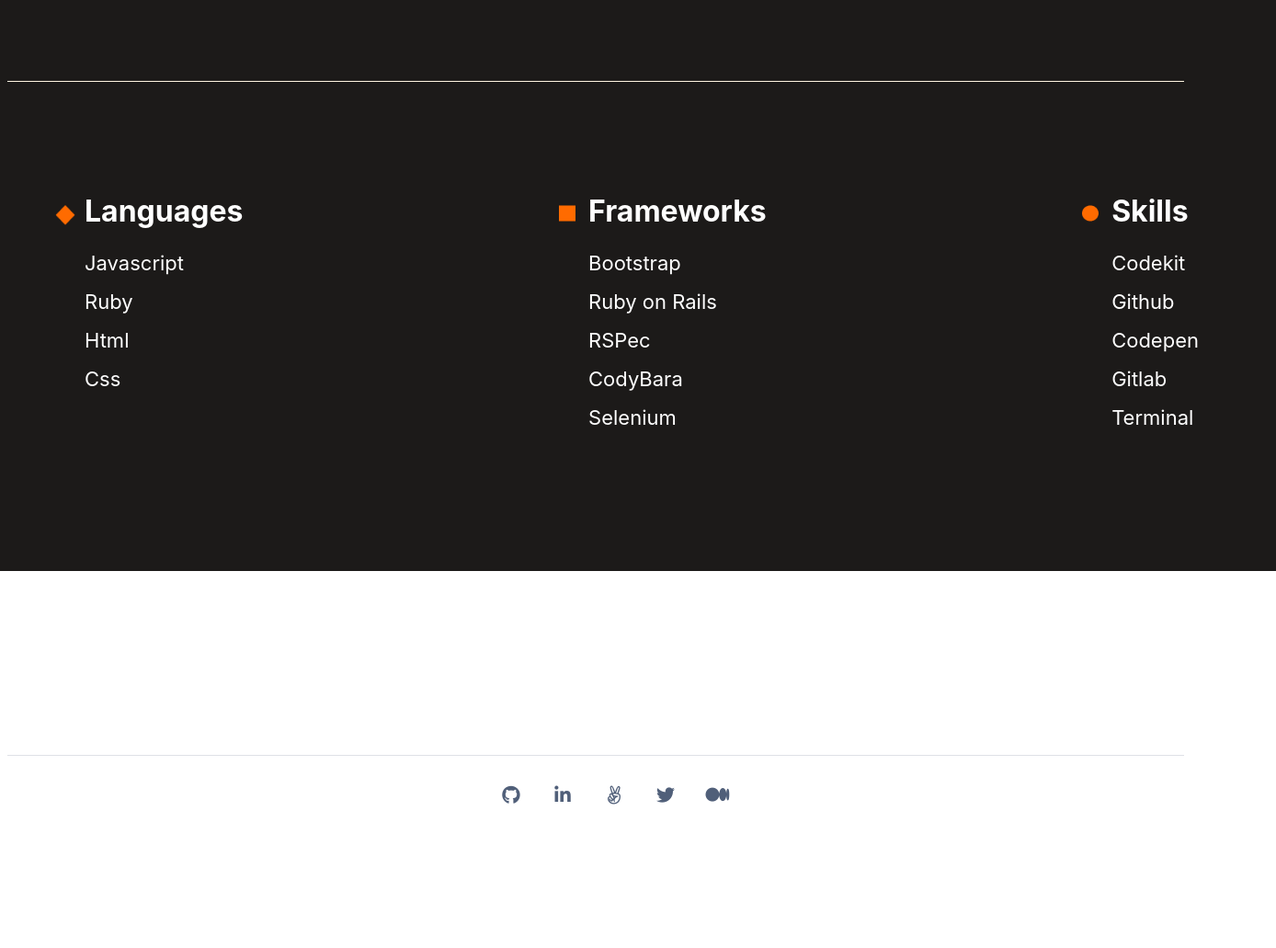
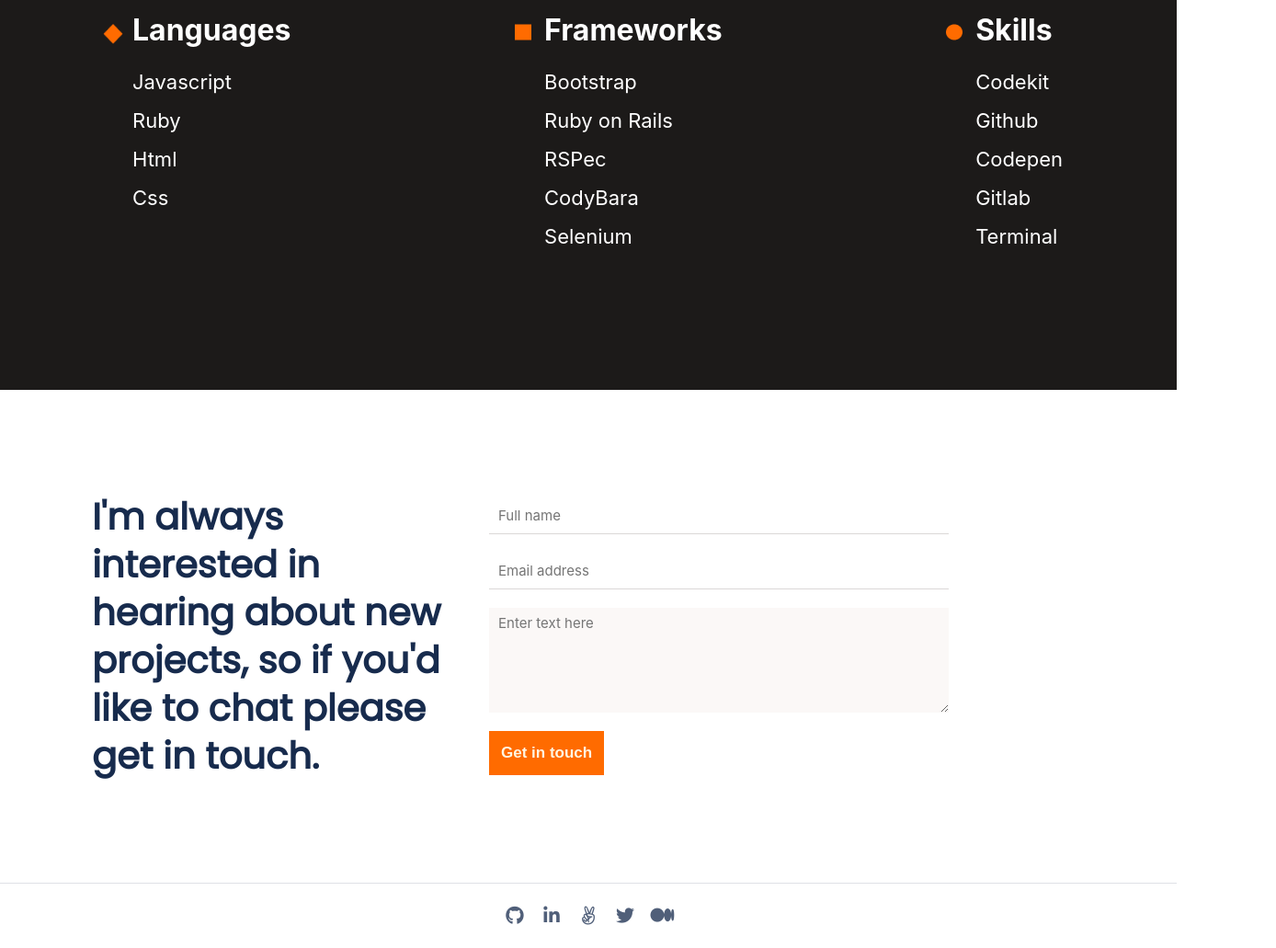
Before and after one commit to kemar-art/My-Portfolio, a plain HTML site: page index.html in a window 1280 px wide. Shown: the part 2900-3931 px from the top of the page at 92% size, 1388 px wide, since content can reach past the window. Before the commit the page ends 3816 px from the top, so only its background shows below. Drawn offline with nearby package versions, Linux system fonts and the light colour scheme.

Commit message:
fix form to meet requirement

```diff
--- a/css/styles.css
+++ b/css/styles.css
@@ -1,4 +1,8 @@
-
+* {
+  margin: 0;
+  padding: 0;
+  box-sizing: border-box;
+}
 
 body {
   width: 100%;
--- a/index.html
+++ b/index.html
@@ -212,7 +212,16 @@
   </section>
   <footer>
     <div class="page-section contact-section">
-
+      <form class="contact-form" action="https://formspree.io/f/mzbopkyk" method="post">
+        <p class="description-text">I'm always interested in hearing about new projects, so if you'd like to chat please
+          get in touch.</p>
+        <ul class="form-widgets ul-list vertical-list">
+          <li><input type="text" name="full-name" maxlength="30" placeholder="Full name" required></li>
+          <li><input type="email" name="email-address" placeholder="Email address" required></li>
+          <li><textarea name="message" maxlength="500" placeholder="Enter text here" required></textarea></li>
+          <li><button type="submit" name="sumbit-button" class="enable-button submit-button">Get in touch</button></li>
+        </ul>
+      </form>
     </div>
     <nav class="bottom-navigator">
       <ul class="social-media-icons ul-list horizontal-list">
```
